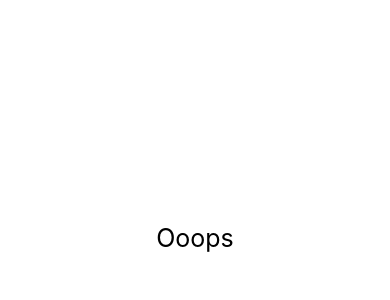
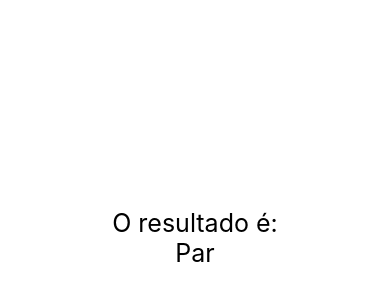
Before and after one commit to JordyLimaEng/React-Native, a React Native app: screen / in a window 390 px wide. Shown: the part 184-484 px from the top of the page. Built offline with nearby package versions, Linux system fonts and the light colour scheme.

Commit message:
renderização condicional #1

```diff
--- a/src/App.js
+++ b/src/App.js
@@ -1,12 +1,12 @@
 import React from 'react'
-import { View, StyleSheet } from 'react-native'
+import { View, StyleSheet, SafeAreaView } from 'react-native'
 
-import Diferenciar from './components/diferenciar'
+import ParImpar from './components/ParImpar'
 export default () =>  (
 
-    <View style={style.App}>
-        <Diferenciar/>
-    </View>
+    <SafeAreaView style={style.App}>
+        <ParImpar num={4}/>
+    </SafeAreaView>
 
 )
 
--- /dev/null
+++ b/src/components/ParImpar.js
@@ -0,0 +1,16 @@
+import React from 'react'
+import {Text, View} from 'react-native'
+import Estilo from './estilo'
+
+export default ({num=0}) =>{
+
+        return (
+            <View>
+                <Text style={Estilo.fontM}> O resultado é: </Text>
+                {num % 2 === 0 //if ternario
+                    ? <Text style={Estilo.fontM}> Par </Text>
+                    : <Text style={Estilo.fontM}> Impar </Text>
+                }
+            </View>
+        )
+}
```
